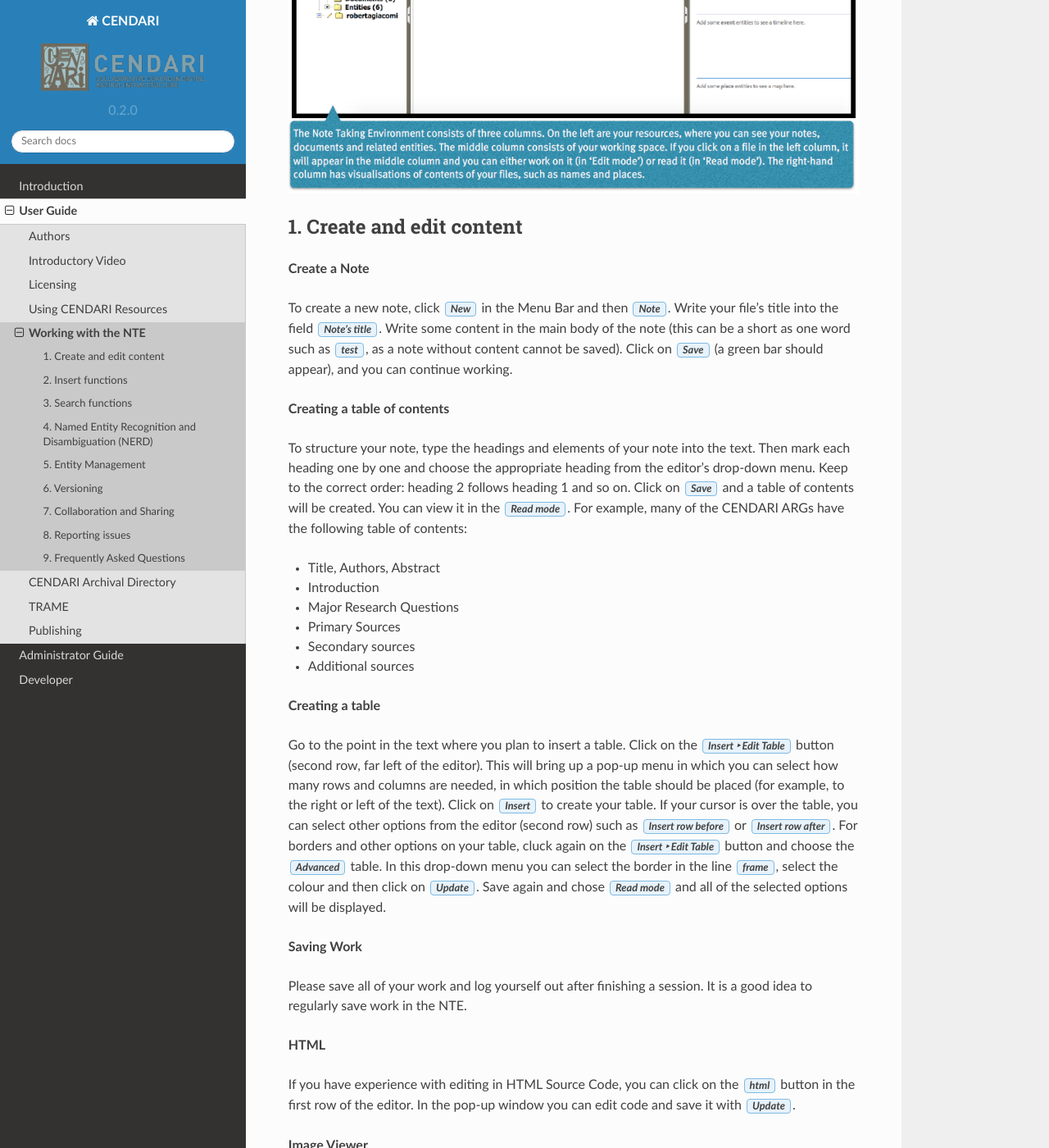
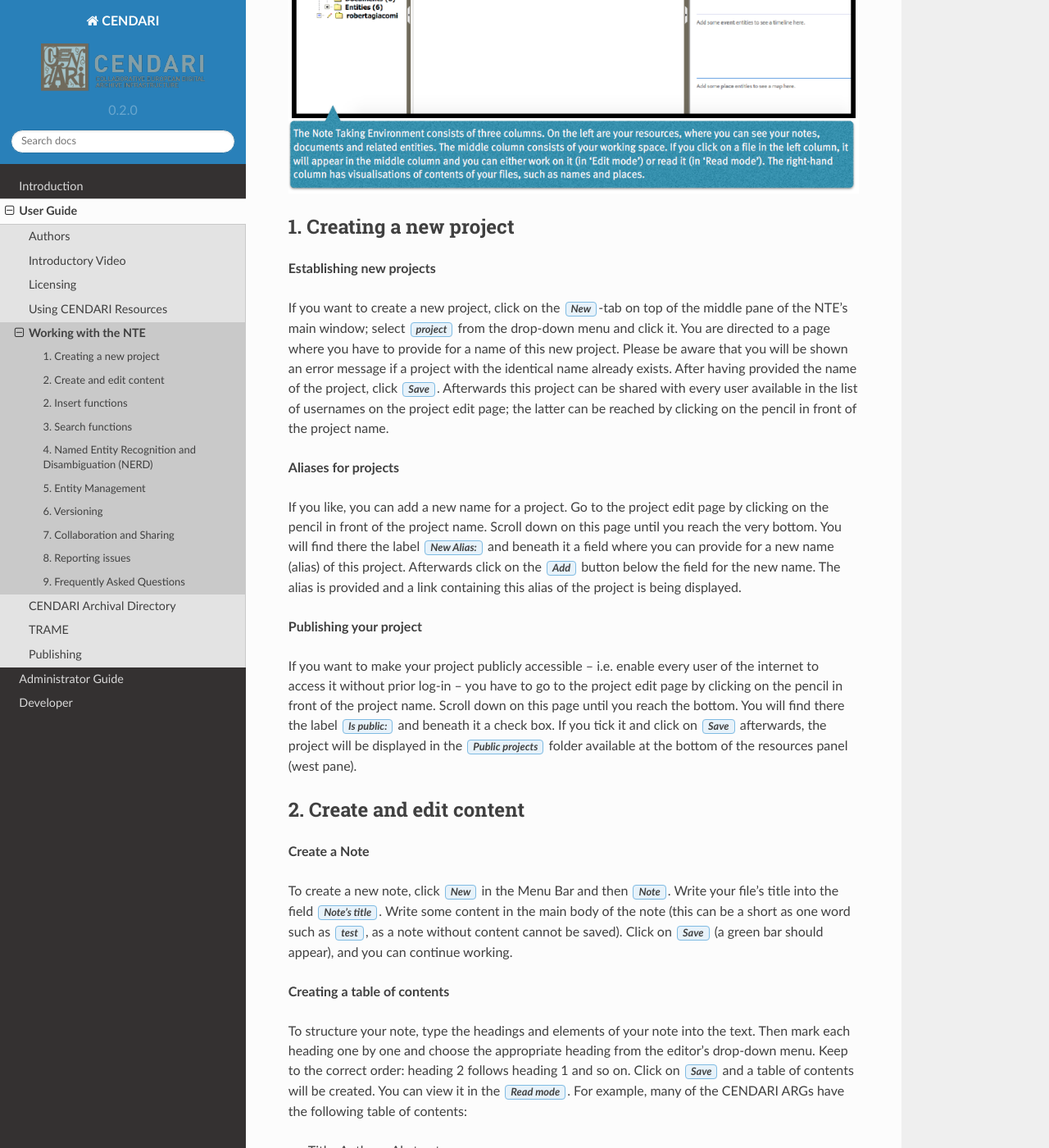
Before and after one commit to CENDARI/documentation, a Sphinx documentation site: the page built from source/user/writing_arg.rst, in a window 1280 px wide and 1400 px high, scrolled down 401 px. Shown: the whole window at 82% size. Built offline with Sphinx 7.4.7, drawn with Linux system fonts in a browser that asks for light colours; pages that are not in the unit, such as notebooks, are missing from menus.

Commit message:
projects

```diff
--- a/source/user/writing_arg.rst
+++ b/source/user/writing_arg.rst
@@ -4,7 +4,25 @@
 
 .. image:: ./images/TUG_01.png
 
-1. Create and edit content
+1. Creating a new project
+-----------------------------
+
+**Establishing new projects**
+
+If you want to create a new project, click on the :menuselection:`New`-tab on top of the middle pane of the NTE’s main window; select :menuselection:`project` from the drop-down menu and click it. You are directed to a page where you have to provide for a name of this new project. Please be aware that you will be shown an error message if a project with the identical name already exists. After having provided the name of the project, click :menuselection:`Save`. Afterwards this project can be shared with every user available in the list of usernames on the project edit page; the latter can be reached by clicking on the pencil in front of the project name.
+
+**Aliases for projects**
+
+If you like, you can add a new name for a project. Go to the project edit page by clicking on the pencil in front of the project name. Scroll down on this page until you reach the very bottom. You will find there the label :menuselection:`New Alias:` and beneath it a field where you can provide for a new name (alias) of this project. Afterwards click on the :menuselection:`Add` button below the field for the new name. The alias is provided and a link containing this alias of the project is being displayed.
+
+**Publishing your project**
+
+If you want to make your project publicly accessible – i.e. enable every user of the internet to access it without prior log-in – you have to go to the project edit page by clicking on the pencil in front of the project name. Scroll down on this page until you reach the bottom. You will find there the label :menuselection:`Is public:` and beneath it a check box. If you tick it and click on :menuselection:`Save` afterwards, the project will be displayed in the :menuselection:`Public projects` folder available at the bottom of the resources panel (west pane).
+
+
+
+
+2. Create and edit content
 ------------------------------
 
 **Create a Note**
```
